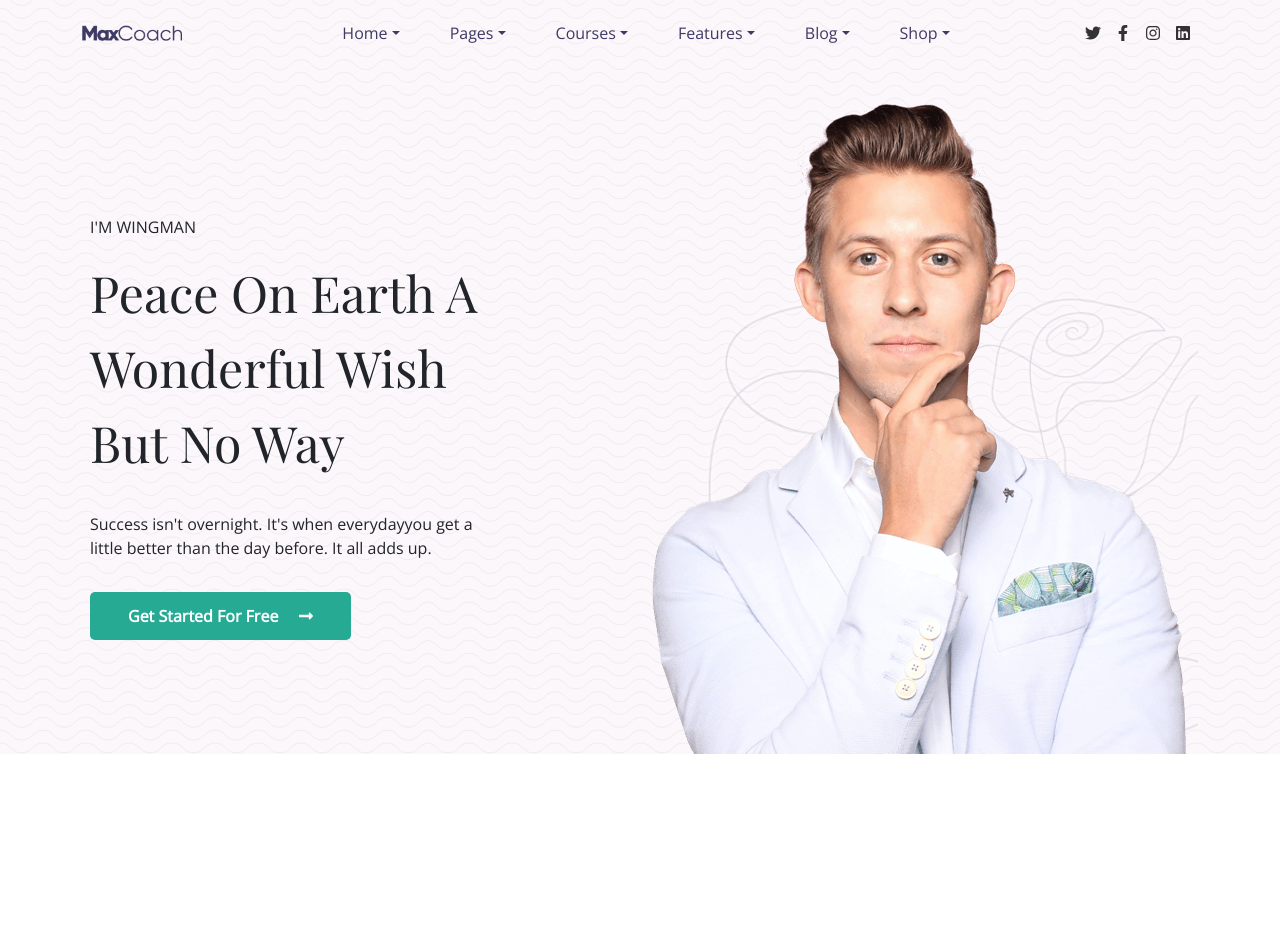
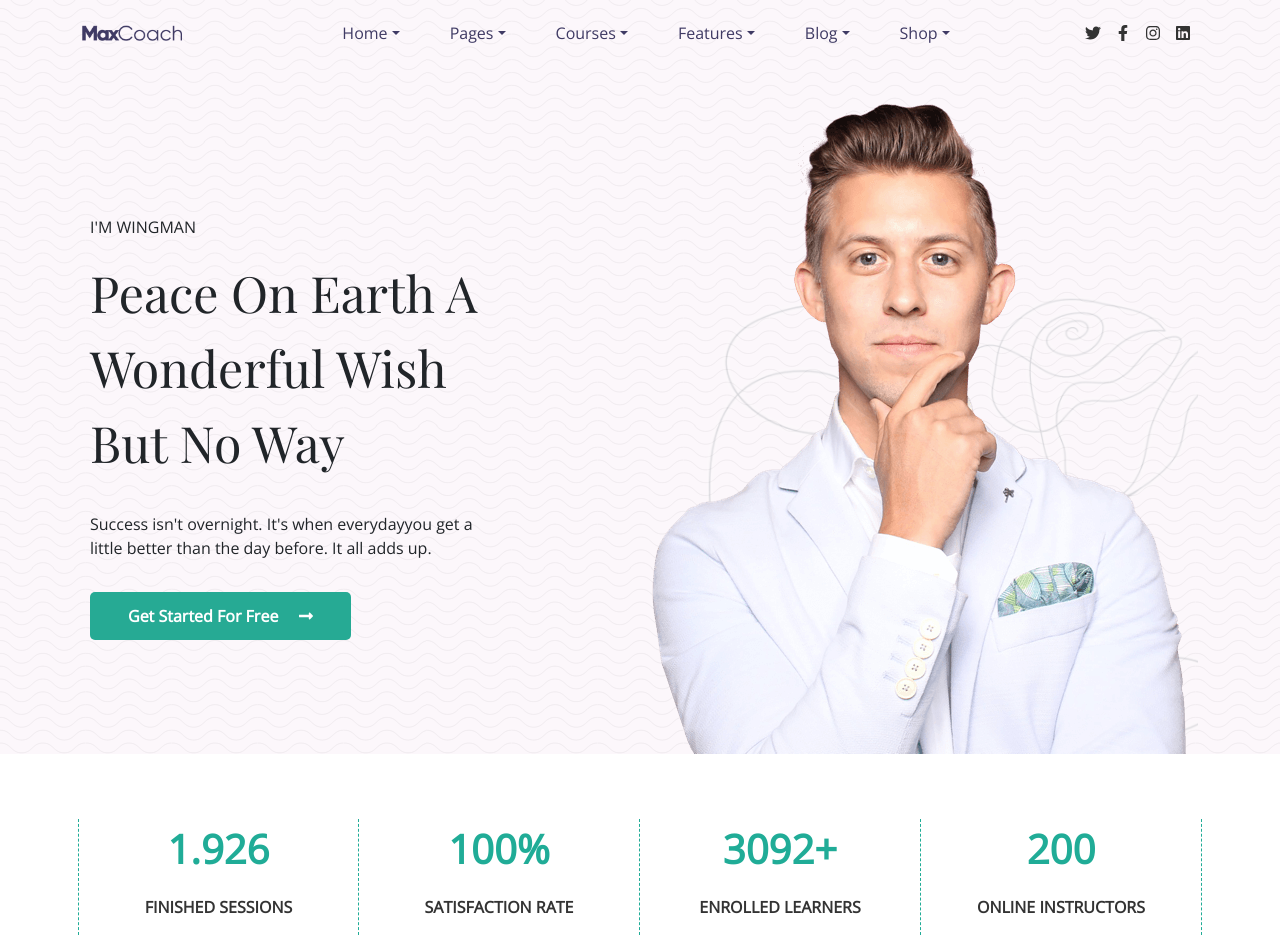
Before and after one commit to 20Federico/proj-html-vuejs, a Vue app: page / in a window 1280 px wide. Shown: the top 952 px of the page. Before the commit the page ends 800 px from the top, so only its background shows below. Built offline with nearby package versions, Linux system fonts and the light colour scheme.

Commit message:
added first main section: data table

```diff
--- a/src/components/Main.vue
+++ b/src/components/Main.vue
@@ -1,9 +1,15 @@
 <template>
-  <main></main>
+  <main>
+    <MainDataTable />
+  </main>
 </template>
 
 <script>
+import MainDataTable from './MainDataTable.vue'
 export default {
+  components: {
+    MainDataTable
+  },
   name: "Main",
 }
 </script>
--- /dev/null
+++ b/src/components/MainDataTable.vue
@@ -0,0 +1,61 @@
+<template>
+  <div class="container">
+    <div class="row row-cols-4">
+      <div class="col text-center" v-for="data, i in dataTable" :key="i">
+        <p class="data_stat">{{data.stat}}</p>
+        <p class="data_title">{{data.title.toUpperCase()}}</p>
+      </div>
+    </div>
+  </div>
+</template>
+
+<script>
+export default {
+  name: "MainDataTable",
+  data() {
+    return {
+      dataTable: [
+        {
+          title: 'finished sessions',
+          stat: '1.926'
+        },
+        {
+          title: 'satisfaction rate',
+          stat: '100%'
+        },
+        {
+          title: 'enrolled learners',
+          stat: '3092+'
+        },
+        {
+          title: 'online instructors',
+          stat: '200'
+        }
+      ]
+    }
+  }
+}
+</script>
+
+<style lang="scss" scoped>
+@import "@/styles/variables.scss";
+
+  .container {
+    padding: $padding_l 20px;
+  }
+  .col {
+    border-right: 1px dashed $text_brand_primary;
+    &:first-of-type {
+      border-left: 1px dashed $text_brand_primary;
+    }
+  }
+  .data_stat {
+    font-size: $font_size_h2;
+    color: $text_brand_primary;
+    font-weight: bold;
+  }
+  .data_title {
+    color: $text_titles;
+    font-weight: bold;
+  }
+</style>
```
